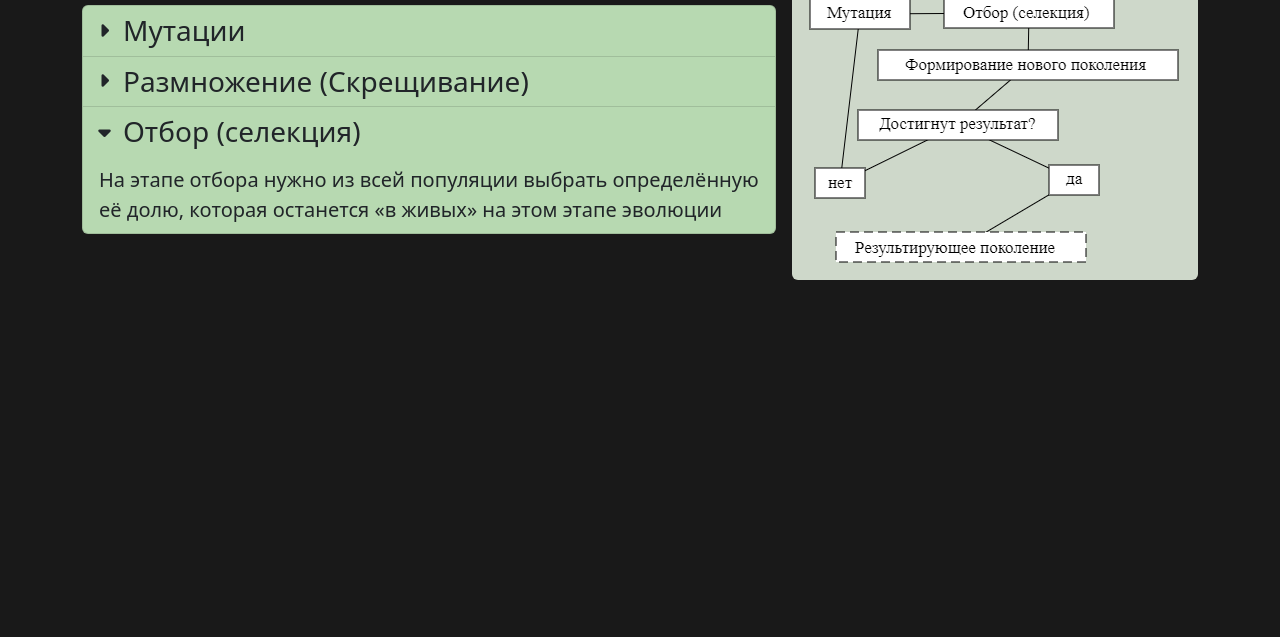
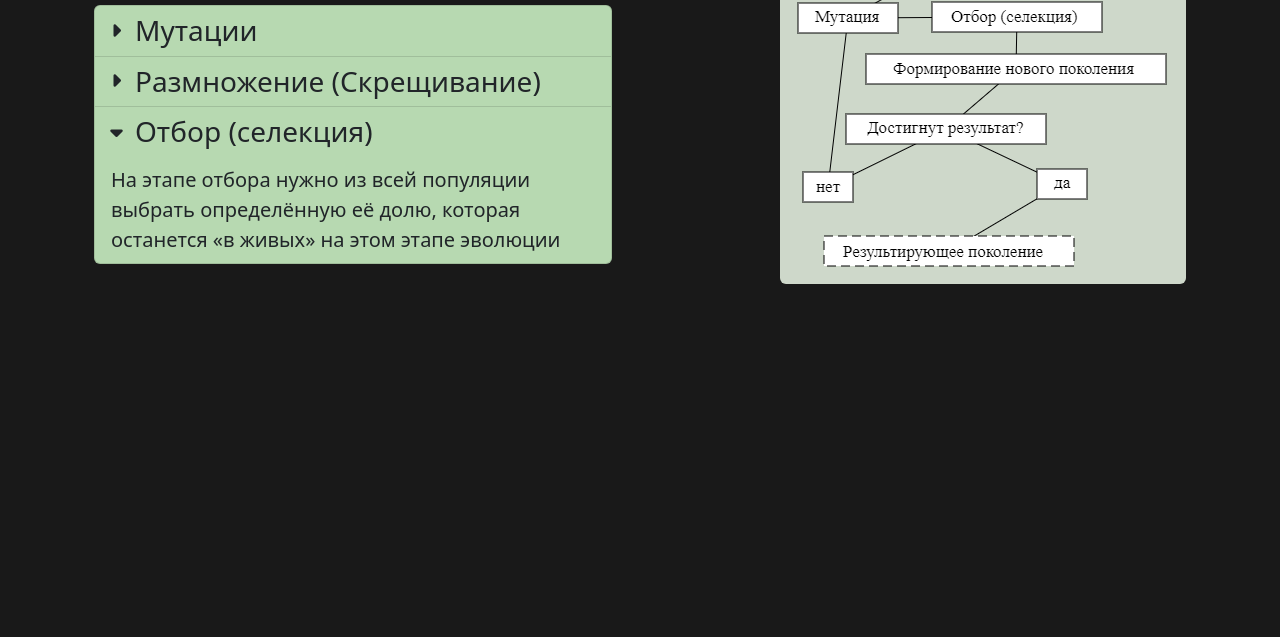
Before and after one commit to Halone228/Halone228.github.io, a plain HTML site: page index.html in a window 1280 px wide. Shown: the part 163-800 px from the top of the page. Drawn offline with nearby package versions, Linux system fonts and the light colour scheme.

Commit message:
section1 hotfix

```diff
--- a/index.html
+++ b/index.html
@@ -25,7 +25,7 @@
             <div class="collapse navbar-collapse" id="navbarNav">
                 <div class="navbar-nav">
                     <div class="nav-item">
-                        <a class="nav-link" href="#"> Основные понятия </a>
+                        <a class="nav-link" href="#section1"> Основные понятия </a>
                     </div>
                     <div class="nav-item">
                         <a class="nav-link" href="#"> l2 </a>
@@ -40,8 +40,8 @@
 
     <main class="container mt-5 text-light">
 
-        <section class="container-fluid p-1 p-md-0 d-flex flex-column flex-lg-row align-items-stretch justify-content-center">
-            <div>
+        <section class="container-fluid p-1 p-md-0 d-flex flex-column flex-lg-row align-items-stretch justify-content-center" id="section1">
+            <div class="container">
                 <h1 class="mb-4 text-center"> Основные понятия </h1>
                 <ul class="list-group mb-4 text-start me-0 me-lg-3">
                     <li class="list-group-item" style="background: #B7D9B1;">
@@ -74,7 +74,9 @@
                     </li>
                 </ul>
             </div>
-            <img src="src/imgs/ga-scheme.png" alt="ga-scheme" class="rounded-2 m-auto mw-100" style="background: #CED8CA; width: fit-content; height: fit-content;">
+            <div class="container d-flex justify-content-center justify-content-lg-end align-items-center">
+                <img src="src/imgs/ga-scheme.png" alt="ga-scheme" class="rounded-2 mw-100" style="background: #CED8CA; width: fit-content; height: fit-content;">
+            </div>
         </section>
 
     </main>
```
